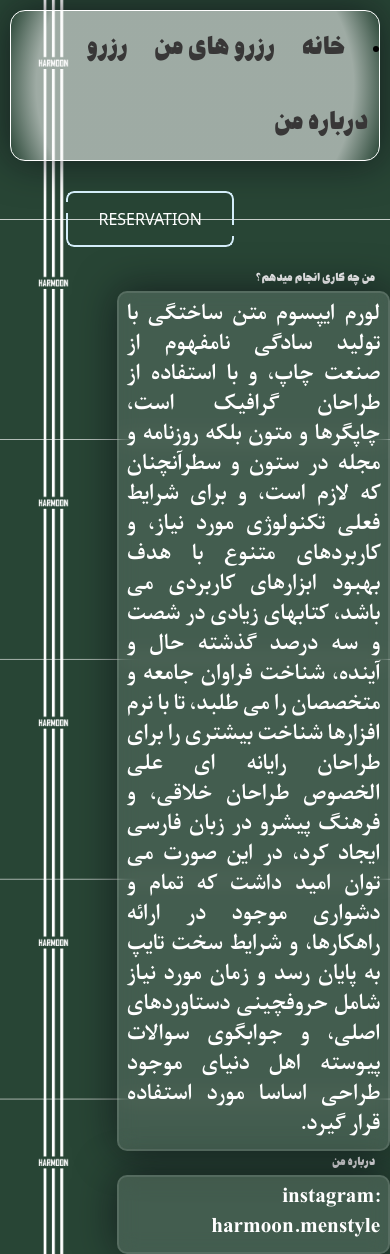
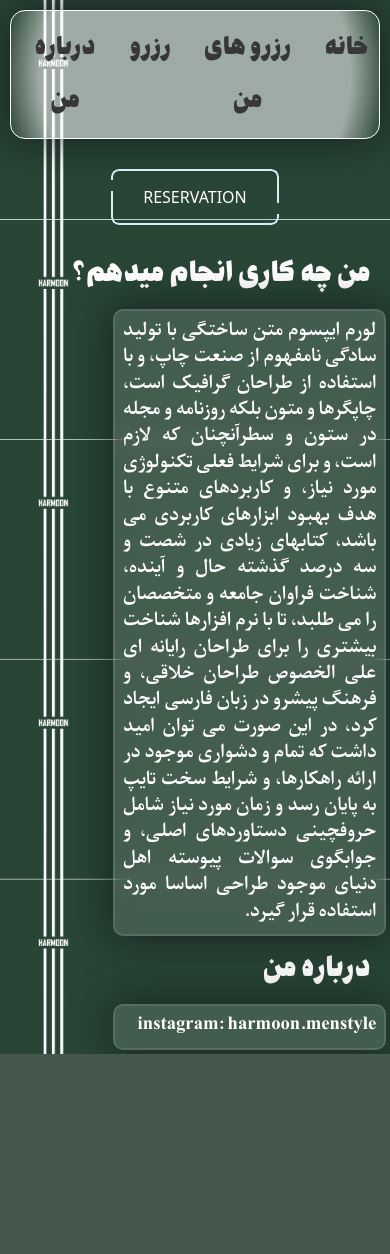
Before and after one commit to Brbodd/harmoon_project, a Django app: page / in a window 390 px wide. After the commit the page ends 1054 px from the top, so only its background shows below. Run offline with Django 4.2, Linux system fonts and the light colour scheme; style sheets or scripts are compiled from the project's sources; some libraries are stand-ins or nearby versions.

Commit message:
add button to <btn> div / change labael tags to paragraph cause of tailwind stuffs!! / change button position / add media query to project / and change some other styles

```diff
--- a/reservation_app/static/reservation_app/index.css
+++ b/reservation_app/static/reservation_app/index.css
@@ -1,5 +1,3 @@
-@import "tailwindcss";
-
 @font-face {
     font-family: ZFJahan;
     src: url('../fonts/ZFJahan.woff') format('woff'),
@@ -12,6 +10,11 @@
     url('../fonts/IRNAZANINBOLD.ttf') format('truetype');
 }
 
+.btn {
+    display: flex;
+    justify-content: center;
+    align-items: center;
+}
 
 .nav-item {
     display: inline-block;
@@ -27,7 +30,7 @@
 .nav-item:hover {
     color: black;
     border: 1px solid black;
-    margin: 1px;
+    margin: 2px;
 }
 
 li ul {
@@ -47,16 +50,24 @@ li {
     margin: 10px;
 }
 
-h1 {
-    font-family: ZFJahan;
-    font-weight: 200;
-    color: white;
-    padding-right: 15px;
+@media (max-width: 768px) {
+    li {
+        display: flex;
+        justify-content: center;
+        text-align: center;
+    }
 }
 
-p {
+.titr {
+    font-family: ZFJahan;
+    font-size: 40px;
+    color: white;
+    padding-right: 20px;
+}
+
+.desc {
     font-family: IRNAZANINBOLD;
-    font-size: 25px;
+    font-size: 22px;
     line-height: 120%;
     text-align: justify;
     max-width: 70%;
--- a/reservation_app/templates/reservation_app/index.html
+++ b/reservation_app/templates/reservation_app/index.html
@@ -17,8 +17,8 @@ Harmoon
     <ul><a class='nav-item' href='{% url "Book-Harmoon-Appointment" %}'>رزرو</a></ul>
     <ul><a class='nav-item' href=''>درباره من</a></ul>
 </li>
-
-<button style='margin: 20px; margin-right: 40%;'
+<div class='btn'>
+  <button style='margin: 20px;'
     class="relative cursor-pointer py-4 px-8 text-center font-barlow inline-flex justify-center text-base uppercase text-white rounded-lg border-solid transition-transform duration-300 ease-in-out group outline-offset-4 focus:outline focus:outline-2 focus:outline-white focus:outline-offset-4 overflow-hidden">
     <span class="relative z-20">Reservation</span>
     <span
@@ -32,10 +32,11 @@ Harmoon
     <span
       class="w-1/2 drop-shadow-3xl transition-all duration-300 block border-[#D4EDF9] absolute h-[20%] rounded-br-lg border-r-2 border-b-2 right-0 bottom-0"></span>
   </button>
+</div>
 
 <section>
-    <h1 class='text-6x1 bold'>من چه کاری انجام میدهم؟</h1>
-    <p>لورم ایپسوم متن ساختگی با تولید سادگی نامفهوم از صنعت چاپ،
+    <p class='titr'>من چه کاری انجام میدهم؟</p>
+    <p class='desc'>لورم ایپسوم متن ساختگی با تولید سادگی نامفهوم از صنعت چاپ،
          و با استفاده از طراحان گرافیک است، چاپگرها
          و متون بلکه روزنامه و مجله در ستون
          و سطرآنچنان که لازم است، و برای شرایط فعلی تکنولوژی مورد نیاز، و کاربردهای متنوع
@@ -46,8 +47,8 @@ Harmoon
           و شرایط سخت تایپ به پایان رسد و زمان مورد نیاز شامل حروفچینی دستاوردهای اصلی،
          و جوابگوی سوالات پیوسته اهل دنیای موجود طراحی اساسا مورد استفاده قرار گیرد.
     </p>
-    <h1> درباره من </h1>
-    <p> instagram: <a href='https://www.instagram.com/harmoon.menstyle'> harmoon.menstyle </a> </p>
+    <p class='titr'> درباره من </p>
+    <p class='desc'> instagram: <a href='https://www.instagram.com/harmoon.menstyle'> harmoon.menstyle </a> </p>
 </section>
 {% endblock content %}
 
```
Lines whose indentation alone changed are shown as unchanged.
